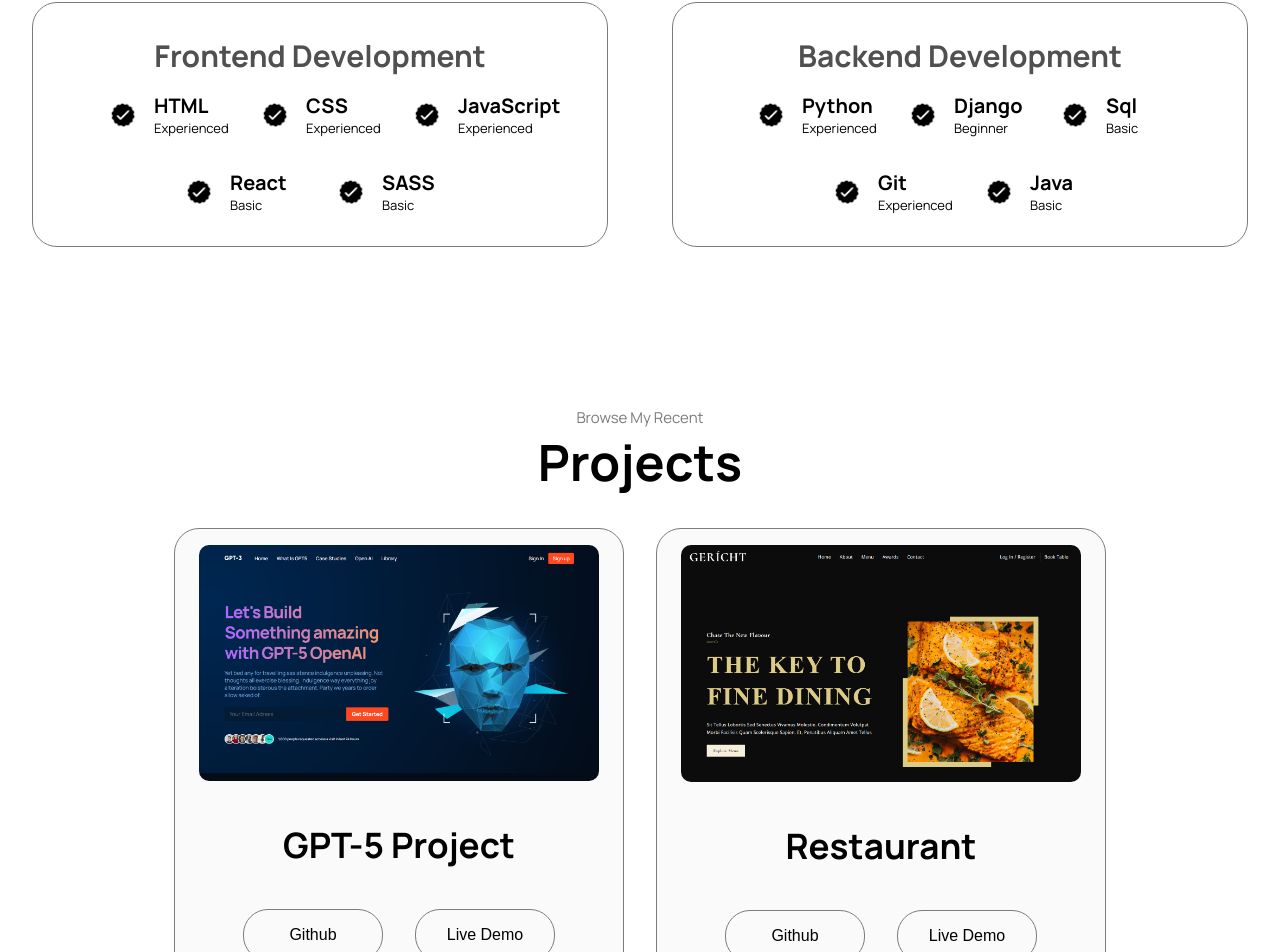
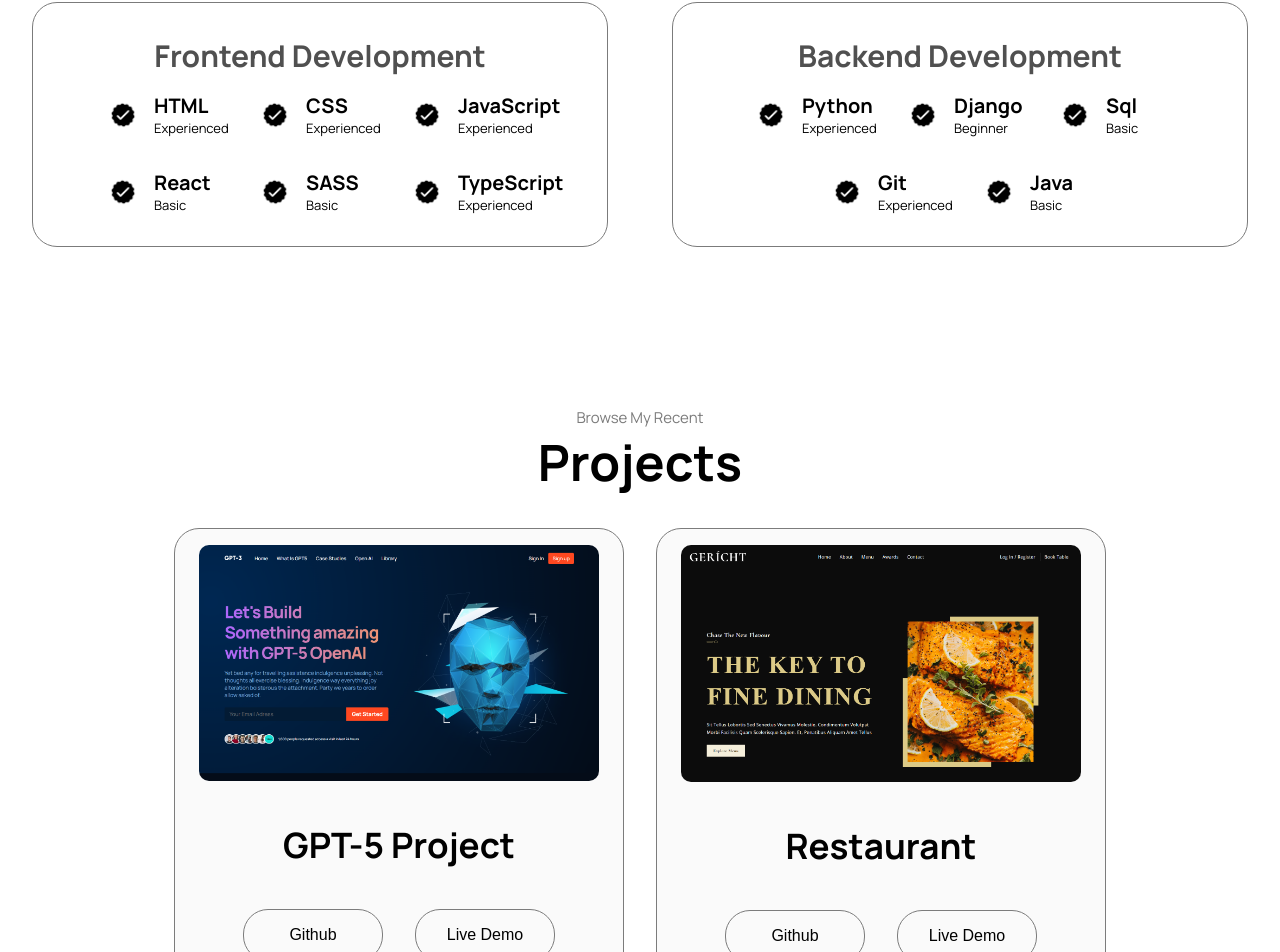
Before and after one commit to AliRM27/Portfolio, a React (Create React App) app: page / in a window 1280 px wide. Shown: the part 1672-2624 px from the top of the page. Built offline with nearby package versions, Linux system fonts and the light colour scheme.

Commit message:
add new skill

```diff
--- a/src/components/Experience/Experience.jsx
+++ b/src/components/Experience/Experience.jsx
@@ -19,6 +19,7 @@ const Experience = () => {
             <Skill name={"JavaScript"} level={"Experienced"}/>
             <Skill name={"React"} level={"Basic"}/>
             <Skill name={"SASS"} level={"Basic"}/>
+            <Skill name={"TypeScript"} level={"Experienced"}/>
           </div>
         </div>
         <div className='app__exp-card'>
```
